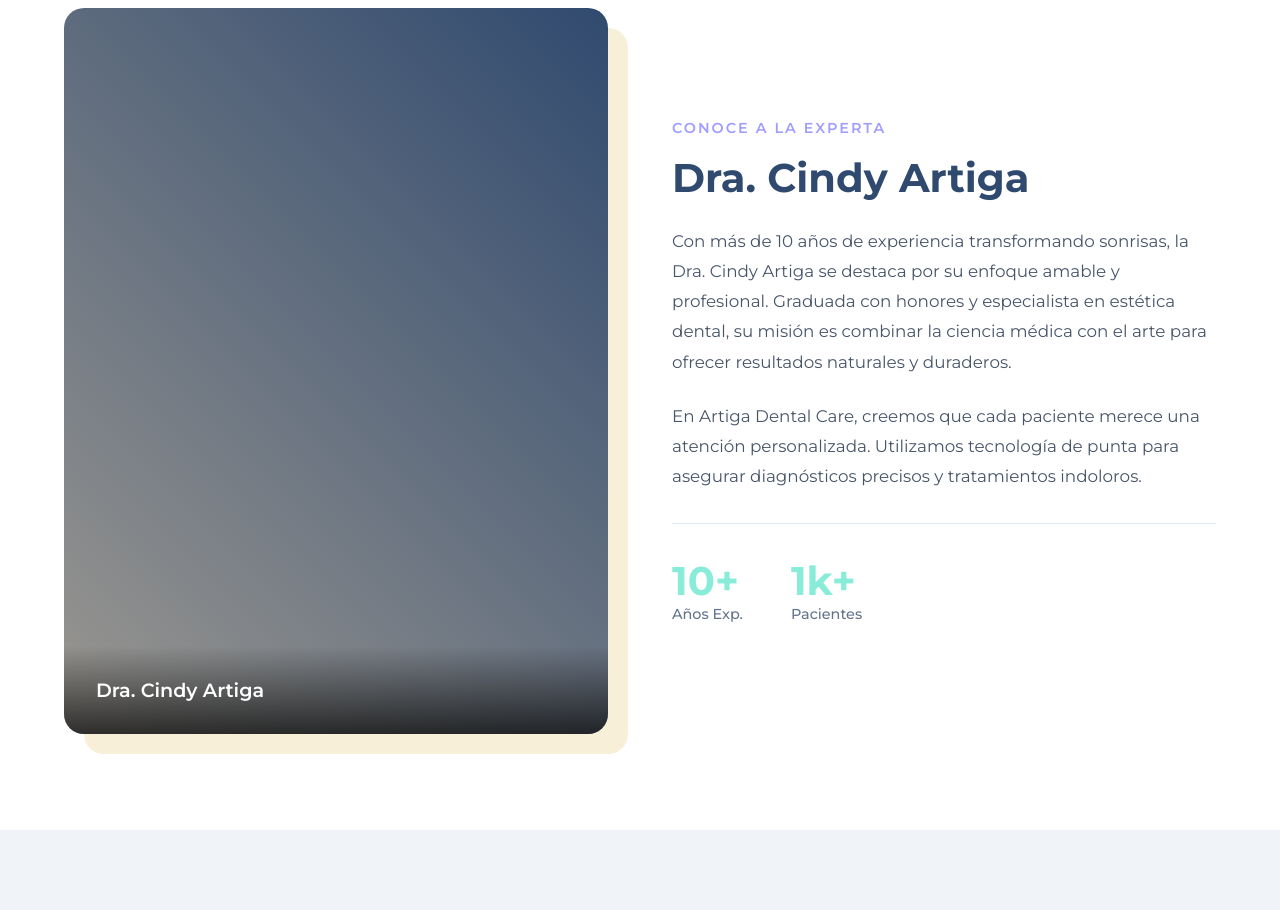
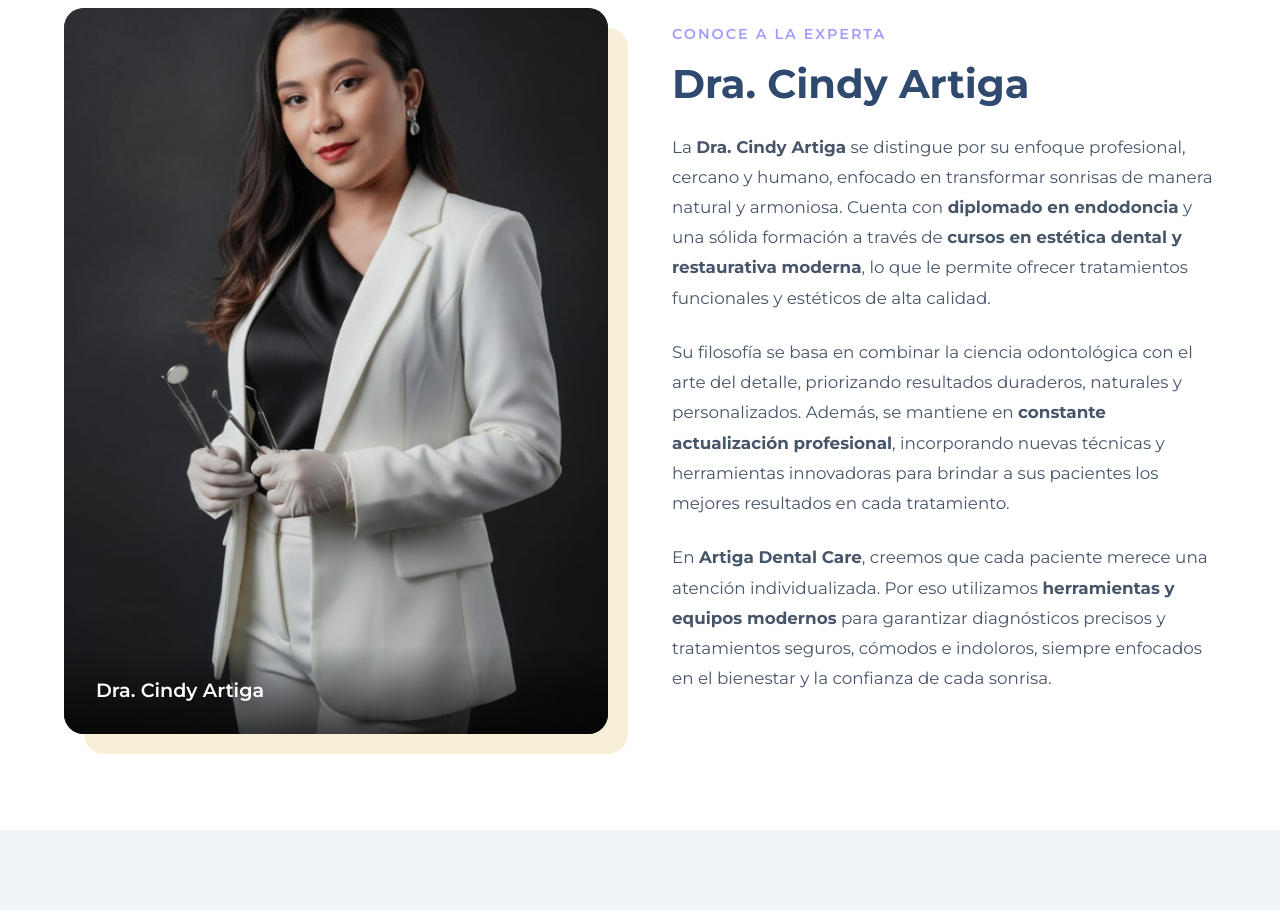
Before and after one commit to MarvinArtiga/artigaDentalCare, a Next.js app: page / in a window 1280 px wide. Shown: the part 1520-2430 px from the top of the page. Built offline with nearby package versions, Linux system fonts and the light colour scheme.

Commit message:
adding picture and description

```diff
--- a/src/components/About.tsx
+++ b/src/components/About.tsx
@@ -1,6 +1,7 @@
 "use client";
 
 import { motion } from 'framer-motion';
+import Image from 'next/image';
 import styles from './About.module.css';
 
 export const About = () => {
@@ -14,8 +15,14 @@ export const About = () => {
                     viewport={{ once: false, amount: 0.3 }}
                     transition={{ duration: 0.6 }}
                 >
-                    {/* Placeholder for Doctor's Image - replace with real image later */}
                     <div className={styles.imagePlaceholder}>
+                        <Image
+                            src="/about-cindy.png"
+                            alt="Dra. Cindy Artiga"
+                            fill
+                            style={{ objectFit: 'cover' }}
+                            quality={100}
+                        />
                         <div className={styles.imageOverlay}>
                             <span className={styles.imageLabel}>Dra. Cindy Artiga</span>
                         </div>
@@ -32,13 +39,25 @@ export const About = () => {
                     <h2 className={styles.heading}>Conoce a la experta</h2>
                     <h3 className={styles.subheading}>Dra. Cindy Artiga</h3>
                     <p className={styles.text}>
-                        Con más de 10 años de experiencia transformando sonrisas, la Dra. Cindy Artiga se destaca por su enfoque amable y profesional. Graduada con honores y especialista en estética dental, su misión es combinar la ciencia médica con el arte para ofrecer resultados naturales y duraderos.
+                        La <strong>Dra. Cindy Artiga</strong> se distingue por su enfoque profesional, cercano y humano,
+                        enfocado en transformar sonrisas de manera natural y armoniosa. Cuenta con <strong>diplomado en endodoncia</strong> y
+                        una sólida formación a través de <strong>cursos en estética dental y restaurativa moderna</strong>,
+                        lo que le permite ofrecer tratamientos funcionales y estéticos de alta calidad.
                     </p>
                     <p className={styles.text}>
-                        En Artiga Dental Care, creemos que cada paciente merece una atención personalizada. Utilizamos tecnología de punta para asegurar diagnósticos precisos y tratamientos indoloros.
+                        Su filosofía se basa en combinar la ciencia odontológica con el arte del detalle,
+                        priorizando resultados duraderos, naturales y personalizados. Además, se mantiene en <strong>constante actualización profesional</strong>,
+                        incorporando nuevas técnicas y herramientas innovadoras para brindar a sus pacientes los
+                        mejores resultados en cada tratamiento.
+                    </p>
+                    <p className={styles.text}>
+                        En <strong>Artiga Dental Care</strong>, creemos que cada paciente merece una atención individualizada.
+                        Por eso utilizamos <strong>herramientas y equipos modernos</strong> para garantizar diagnósticos
+                        precisos y tratamientos seguros, cómodos e indoloros, siempre enfocados en el bienestar y
+                        la confianza de cada sonrisa.
                     </p>
 
-                    <div className={styles.stats}>
+                    {/* <div className={styles.stats}>
                         <div className={styles.stat}>
                             <span className={styles.statNumber}>10+</span>
                             <span className={styles.statLabel}>Años Exp.</span>
@@ -47,7 +66,7 @@ export const About = () => {
                             <span className={styles.statNumber}>1k+</span>
                             <span className={styles.statLabel}>Pacientes</span>
                         </div>
-                    </div>
+                    </div> */}
                 </motion.div>
             </div>
         </section>
```
Also changed, not shown: public/about-cindy.png (added).
